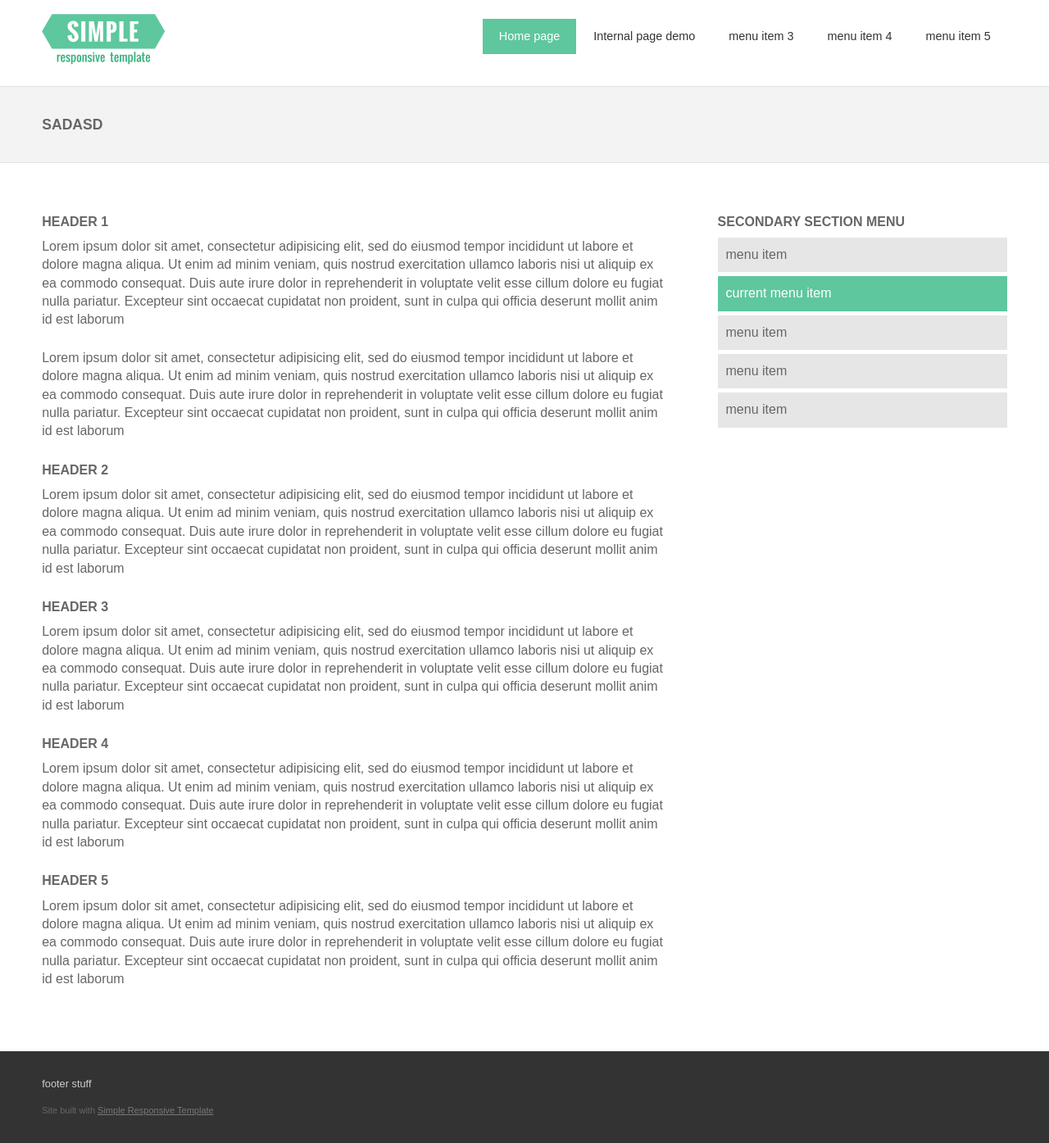
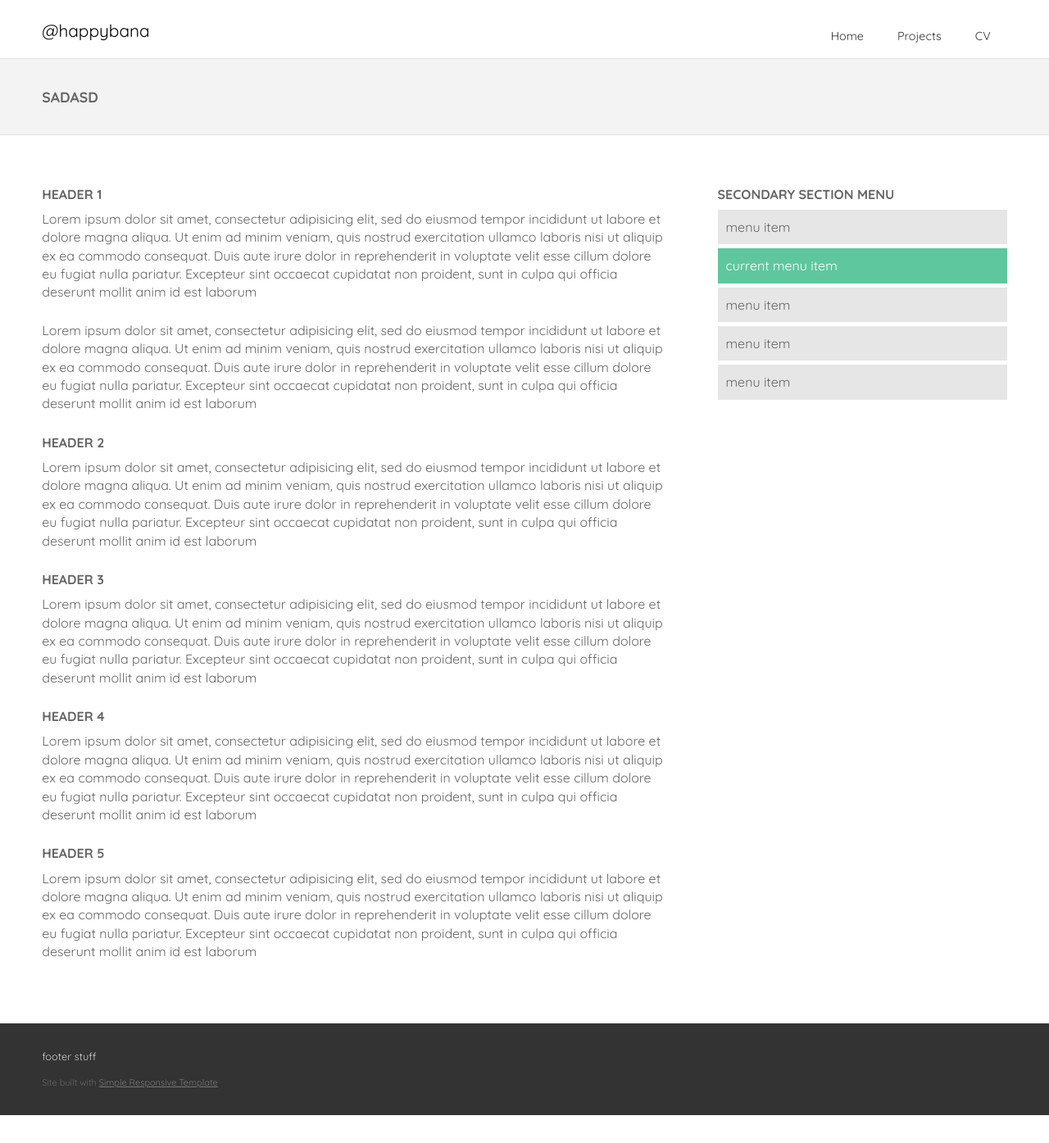
Before and after one commit to banbanbana/happybana.github.io, a Jekyll site: the page projects.html, which Jekyll copies as it is, in a window 1280 px wide. Shown: the whole page at 82% size. Built offline with Jekyll 4.4.1, drawn with Linux system fonts in a browser that asks for light colours; some web fonts are replaced; after the commit the page ends 1361 px from its top, so only the background shows below that.

Commit message:
Update projects.html

```diff
--- a/projects.html
+++ b/projects.html
@@ -7,19 +7,18 @@
 <meta charset="utf-8">
 <meta http-equiv="X-UA-Compatible" content="IE=edge,chrome=1">
 
-<title>Simple Responsive Template</title>
-<meta name="description" content="Simple Responsive Template is a template for responsive web design. Mobile first, responsive grid layout, toggle menu, navigation bar with unlimited drop downs, responsive slideshow">
+<title>@happybana</title>
+<meta name="description" content="Anna Willoughby's GitHub Playground">
 <meta name="keywords" content="">
 
 <!-- Mobile viewport -->
 <meta name="viewport" content="width=device-width, initial-scale=1.0, user-scalable=yes">
 
-<link rel="shortcut icon" href="images/favicon.ico"  type="image/x-icon">
 
 <!-- CSS-->
 <!-- Google web fonts. You can get your own bundle at http://www.google.com/fonts. Don't forget to update the CSS accordingly!-->
 <link href='http://fonts.googleapis.com/css?family=Droid+Serif|Ubuntu' rel='stylesheet' type='text/css'>
-
+<link href='https://fonts.googleapis.com/css?family=Quicksand:400,300,700' rel='stylesheet' type='text/css'>
 <link rel="stylesheet" href="css/normalize.css">
 <link rel="stylesheet" href="js/flexslider/flexslider.css">
 <link rel="stylesheet" href="css/colorblocks-style.css">
@@ -30,6 +29,30 @@
 <script src="js/libs/modernizr-2.6.2.min.js"></script>
 <!-- end JS-->
 
+
+<!-- columns demo style. DELETE IT! -->
+<style type="text/css">
+<!--
+#columnsdemo .grid_1,
+#columnsdemo .grid_2,
+#columnsdemo .grid_3,
+#columnsdemo .grid_4,
+#columnsdemo .grid_5,
+#columnsdemo .grid_6,
+#columnsdemo .grid_7,
+#columnsdemo .grid_8,
+#columnsdemo .grid_9,
+#columnsdemo .grid_10,
+#columnsdemo .grid_11,
+#columnsdemo .grid_12 {
+text-align: center;
+margin-top:20px;
+padding:20px;
+background:#d5d0f5;
+border: 1px solid #887dc2
+}
+-->
+</style>
 </head>
 
 <body id="home">
@@ -39,46 +62,18 @@
     <header class="wrapper clearfix">
 
         <div id="banner">
-        	<div id="logo"><a href="colorblocks.html"><img src="images/colorblocks-logo.svg" alt="logo"></a></div>
+        	<div id="logo"><a href="colorblocks.html">@happybana</a></div>
         </div>
 
         <!-- main navigation -->
         <nav id="topnav" role="navigation">
-        <div class="menu-toggle">Menu</div>
-        	<ul class="srt-menu" id="menu-main-navigation">
-            <li class="current"><a href="colorblocks.html">Home page</a></li>
-            <li><a href="colorblocks-internal.html">Internal page demo</a></li>
-			<li><a href="#">menu item 3</a>
-				<ul>
-					<li>
-						<a href="#">menu item 3.1</a>
-					</li>
-					<li class="current">
-						<a href="#">menu item 3.2</a>
-						<ul>
-							<li><a href="#">menu item 3.2.1</a></li>
-							<li><a href="#">menu item 3.2.2 with longer link name</a></li>
-							<li><a href="#">menu item 3.2.3</a></li>
-							<li><a href="#">menu item 3.2.4</a></li>
-							<li><a href="#">menu item 3.2.5</a></li>
-						</ul>
-					</li>
-					<li><a href="#">menu item 3.3</a></li>
-					<li><a href="#">menu item 3.4</a></li>
-				</ul>
-			</li>
-			<li>
-				<a href="#">menu item 4</a>
-				<ul>
-					<li><a href="#">menu item 4.1</a></li>
-					<li><a href="#">menu item 4.2</a></li>
-				</ul>
-			</li>
-			<li>
-				<a href="#">menu item 5</a>
-			</li>
-		</ul>
-		</nav><!-- #topnav -->
+        <div class="menu-toggle"><img src="images/menu-btn.png" width="18" height="18"><a href="http://www.linkedin.com/in/happybana" target="_blank"><img src="images/linked-in.png" border="0" width="18"></a> <a href="http://www.dribbble.com/happybana" target="_blank"><img src="images/dribbble.png" border="0" width="18"></a> <a href="http://www.twitter.com/happybana" target="_blank"><img src="images/twitter.png" border="0" width="18"></a> <a href="http://www.behance.com/happybana" target="_blank"><img src="images/behance.png" border="0" width="18"></a></div>
+        <ul class="srt-menu" id="menu-main-navigation">
+            <li><a href="colorblocks.html">Home</a></li>
+            <li><a href="projects.html">Projects</a></li>
+            <li><a href="cv.html">CV</a></li>
+	</ul>
+	</nav><!-- end main navigation -->
 
     </header><!-- end header -->
 
```
